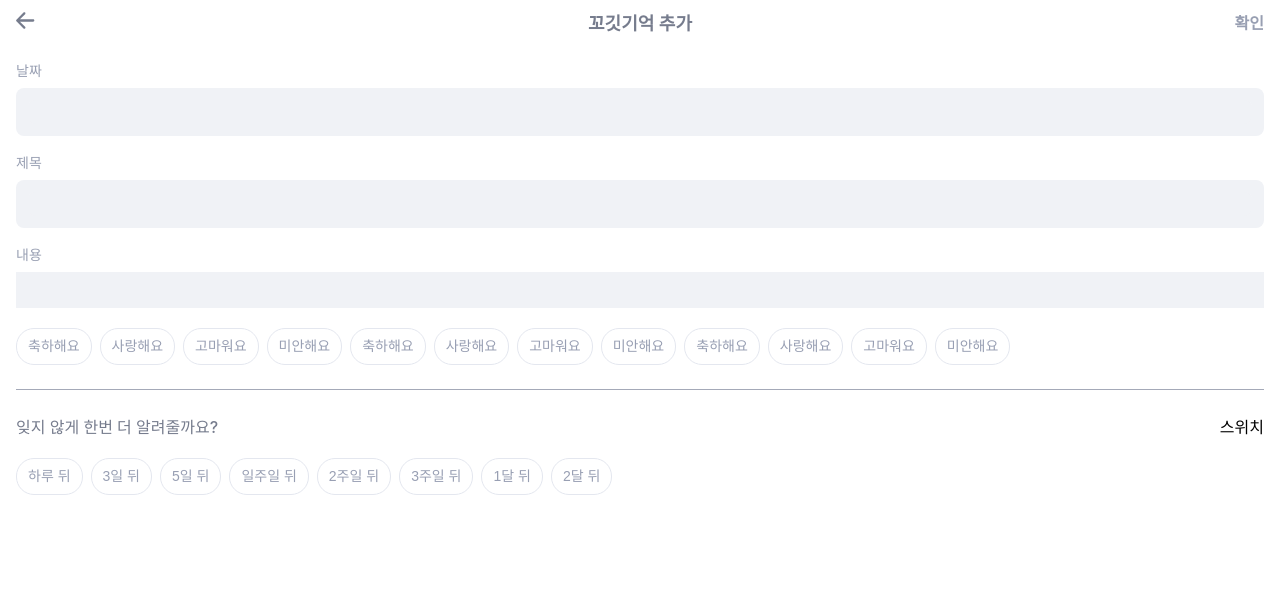
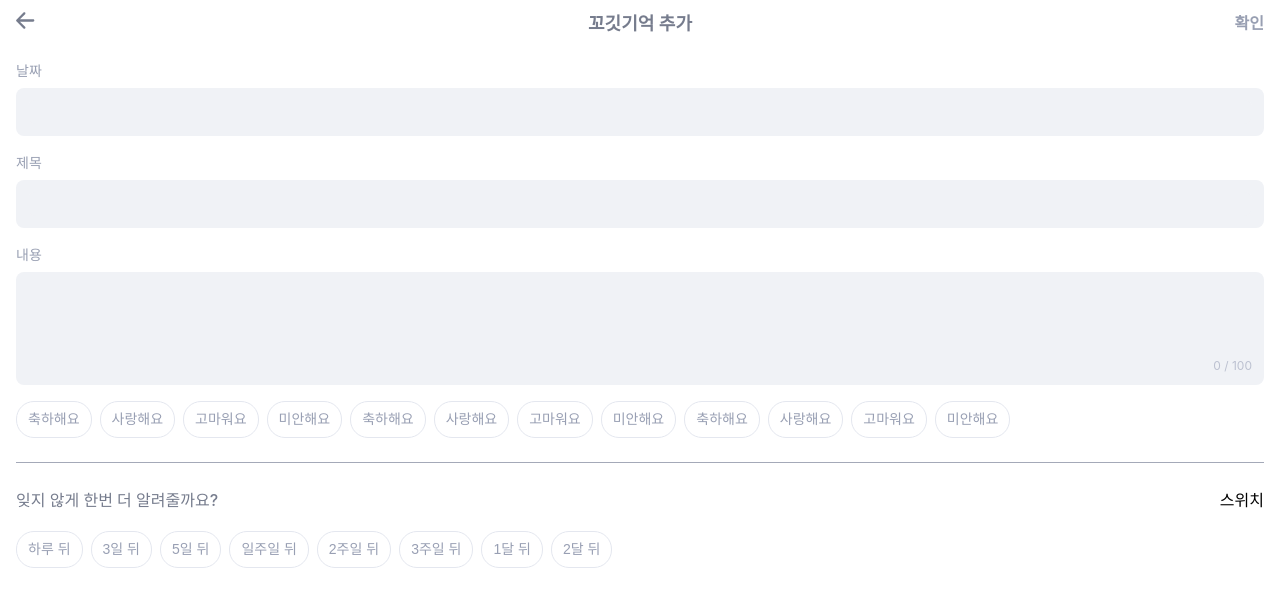
Before and after one commit to depromeet/ggogeet-client, a Next.js app: page /letter-remind/write in a window 1280 px wide. Shown: the top 606 px of the page. Built offline with nearby package versions, Linux system fonts and the light colour scheme; a web font is replaced by a local one.

Commit message:
💄 textArea 스타일 적용

```diff
--- a/src/components/common/Textarea/index.tsx
+++ b/src/components/common/Textarea/index.tsx
@@ -13,7 +13,7 @@ export default function Textarea({ ...props }: Props) {
       <S.Textarea ref={textareaRef} {...props} />
       {props.maxLength && (
         <S.LengthCount>
-          <S.Length length={valueLength}>{valueLength}</S.Length>
+          <S.Length length={valueLength}>{valueLength}</S.Length> /{" "}
           {props.maxLength}
         </S.LengthCount>
       )}
--- a/src/pages/letter-remind/write.tsx
+++ b/src/pages/letter-remind/write.tsx
@@ -1,7 +1,6 @@
-import TagButton from "@/src/components/common/Buttons/TagButton";
 import InputDefault from "@/src/components/common/Input";
 import TagsContainer from "@/src/components/common/TagsContainer";
-import { Textarea } from "@/src/components/common/Textarea/styled";
+import Textarea from "@/src/components/common/Textarea";
 import TopNavigation from "@/src/components/common/TopNavigation";
 import {
   RemindWriteAlarmData,
@@ -57,7 +56,14 @@ const Question = styled.p`
 `;
 
 const RemindWriteInput = styled(InputDefault)`
+  // NOTE: 날짜부분 input 따로 만들게 되면 변수명 변경하기
   height: 24px;
+  color: ${({ theme }) => theme.colors.gray5};
+  ${Body2}
+`;
+
+const ContentTextArea = styled(Textarea)`
+  height: 70px;
   color: ${({ theme }) => theme.colors.gray5};
   ${Body2}
 `;
@@ -92,7 +98,7 @@ const LetterRemindWritePage = () => {
 
           <InputContainer>
             <InputName>내용</InputName>
-            <Textarea maxLength={100} />
+            <ContentTextArea maxLength={100} />
           </InputContainer>
 
           <TagsContainer tagArray={RemindWriteEmotionData} />
```
